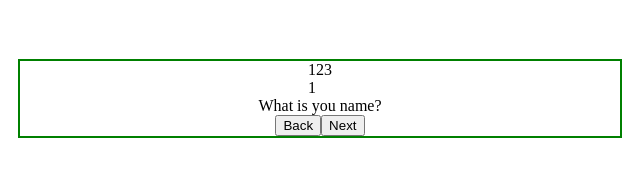
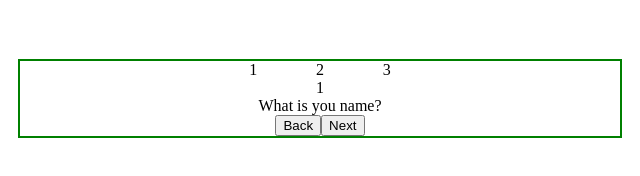
Before and after one commit to Ivan5646/modal_stages, a React app: page / in a window 1280 px wide. Shown: the full height of the page, 320-960 px from the left. Built offline with nearby package versions, Linux system fonts and the light colour scheme.

Commit message:
styling2

```diff
--- a/dev/js/app.js
+++ b/dev/js/app.js
@@ -20,7 +20,7 @@
                     <div className="stages_num">{this.props.stages[1]}</div>
                     <div className="stages_num">{this.props.stages[2]}</div>
                 </div>
-                <div>{this.props.stage}</div>
+                <div className="stages_stage">{this.props.stage}</div>
             </div>
         );
     }
--- a/dev/scss/main.scss
+++ b/dev/scss/main.scss
@@ -19,10 +19,16 @@
 
 
 .stages {
+    width: 200px;
+
     .stages_nav {
         display: flex;
+        justify-content: space-around;
     }
     .stages_num {
 
     }
+    .stages_stage {
+        text-align: center;
     }
+}
```
Lines whose indentation alone changed are shown as unchanged.
